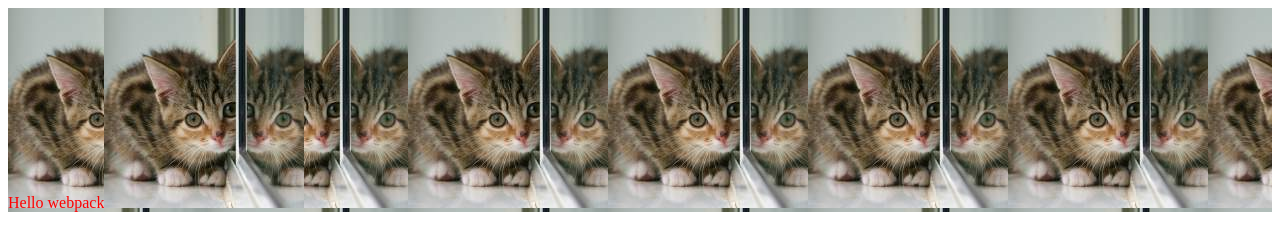
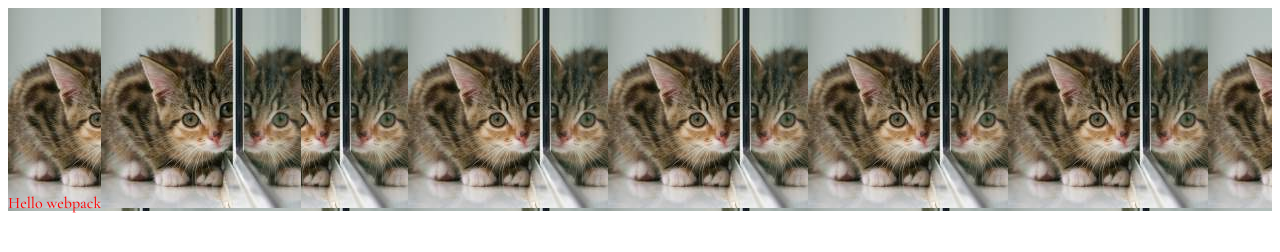
Before and after one commit to LilGast8/webpack-test, a website built with webpack: page dist/index.html in a window 1280 px wide. Built offline with Linux system fonts and the light colour scheme.

Commit message:
🚔 Loading fonts

```diff
--- a/src/style.css
+++ b/src/style.css
@@ -1,4 +1,13 @@
+@font-face {
+	font-family: 'MyFont';
+	src: url('./my-font.woff2') format('woff2'),
+		 url('./my-font.woff') format('woff');
+	font-weight: 600;
+	font-style: normal;
+}
+
 .hello {
 	color: red;
+	font-family: 'MyFont';
 	background: url('./image.jpg');
 }
--- a/webpack.config.js
+++ b/webpack.config.js
@@ -20,6 +20,12 @@
 				use: [
 					'file-loader'
 				]
+			},
+			{
+				test: /\.(woff|woff2|eot|ttf|otf)$/,
+				use: [
+					'file-loader'
+				]
 			}
 		]
 	}
```
Also changed, not shown: dist/9f4e925aa7d4a0cf0811143b8b0c8bc6.woff (added), dist/bundle.js, dist/fe91abde5d00a4d414c340ab9a84e1a9.woff2 (added), src/my-font.woff (added), src/my-font.woff2 (added).
